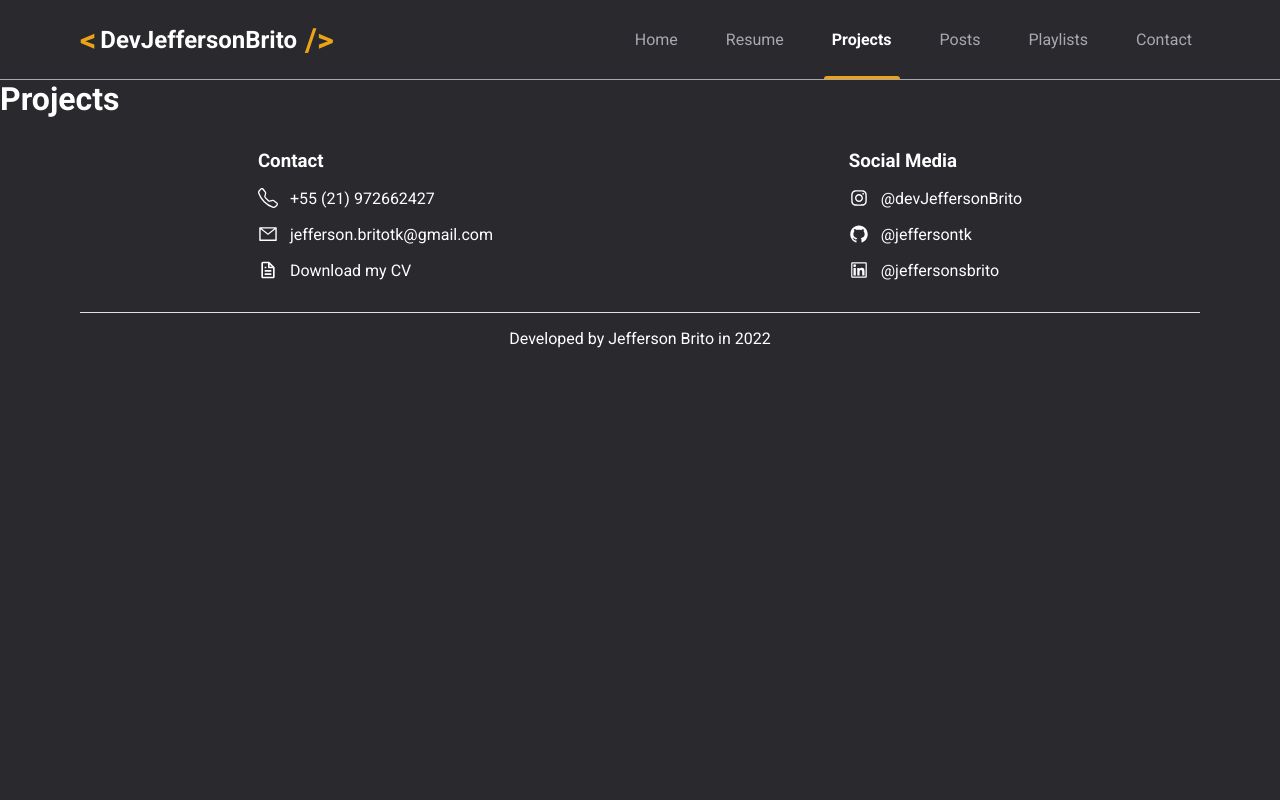
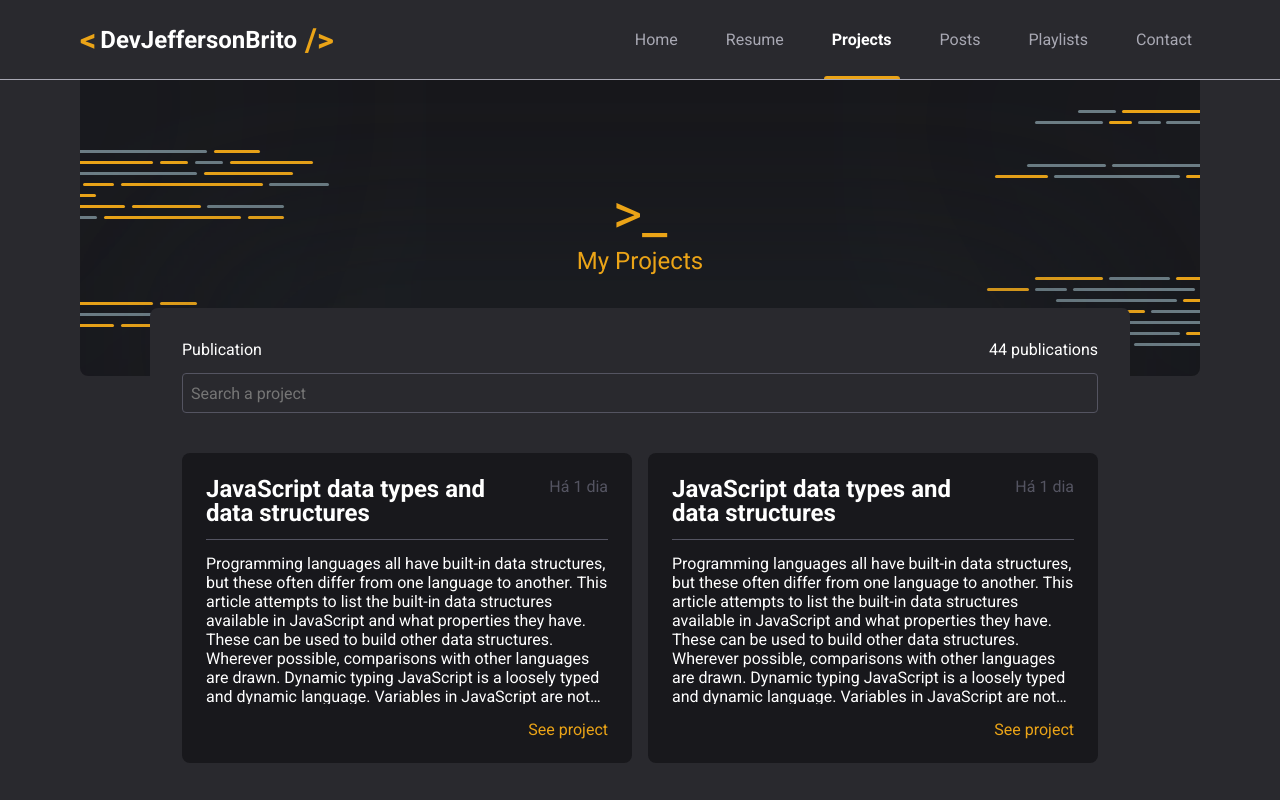
Before and after one commit to jeffersontk/devJeffersonBrito, a Next.js app: page /Projects in a window 1280 px wide. Shown: the top 800 px of the page. Built offline with nearby package versions, Linux system fonts and the light colour scheme.

Commit message:
create styles of projects pages

```diff
--- a/src/pages/Projects/index.tsx
+++ b/src/pages/Projects/index.tsx
@@ -1,7 +1,61 @@
+import Head from "next/head";
+import styles from './styles.module.scss'
 export default function Projects () {
   return(
-    <h1>
-      Projects
-    </h1>
+    <>
+      <Head>
+        <title>Projects - Dev-JeffersonBrito</title>
+      </Head>
+      <main className={styles.mainContainer}>
+        <div className={styles.content}>
+          <div className={styles.cover}>
+            <div className={styles.coverContent}>
+              <span>{`>_`}</span>
+              <h1>My Projects</h1>
+            </div>
+          </div>
+          <div className={styles.contentProjectList}>
+            <div className={styles.contentHeader}>
+              <div className={styles.contentLabel}>
+                <label htmlFor="">Publication</label>
+                <span>44 publications</span>
+              </div>
+              <input type="text" className={styles.contentSearch}  placeholder="Search a project"/>
+            </div>
+            <div className={styles.contentBody}>
+              <a href="#" className={styles.cardProject}>
+                <div className={styles.cardHeader}>
+                  <h3 className={styles.cardTitle}>JavaScript data types and data structures</h3>
+                  <span>Há 1 dia</span>
+                </div>
+                <p className={styles.cardPreview}>
+                Programming languages all have built-in data structures, but these often differ from one language to another. This article attempts to list the built-in data structures available in JavaScript and what properties they have. These can be used to build other data structures. Wherever possible, comparisons with other languages are drawn.
+                Dynamic typing
+                JavaScript is a loosely typed and dynamic language. Variables in JavaScript are not directly associated with any particular value type, and any variable can be assigned (and re-assigned) values of all types:
+                </p>
+                <div className={styles.cardNavigation}>
+                  <a href="#">See project</a>
+                </div>
+              </a>
+
+              <a href="#" className={styles.cardProject}>
+                <div className={styles.cardHeader}>
+                  <h3 className={styles.cardTitle}>JavaScript data types and data structures</h3>
+                  <span>Há 1 dia</span>
+                </div>
+                <p className={styles.cardPreview}>
+                Programming languages all have built-in data structures, but these often differ from one language to another. This article attempts to list the built-in data structures available in JavaScript and what properties they have. These can be used to build other data structures. Wherever possible, comparisons with other languages are drawn.
+                Dynamic typing
+                JavaScript is a loosely typed and dynamic language. Variables in JavaScript are not directly associated with any particular value type, and any variable can be assigned (and re-assigned) values of all types:
+                </p>
+                <div className={styles.cardNavigation}>
+                  <a href="#">See project</a>
+                </div>
+              </a>
+            </div>
+          </div>
+        </div>
+      </main>
+    </>
   )
 }
--- /dev/null
+++ b/src/pages/Projects/styles.module.scss
@@ -0,0 +1,127 @@
+.mainContainer{
+  display: flex;
+  justify-content: center;
+}
+.content{
+  max-width: 1120px;
+  width: 100vw;
+
+  display: flex;
+  flex-direction: column;
+  justify-content: center;
+  align-items: center;
+}
+
+.cover {
+  background-image: url("/images/Cover.svg");
+  background-repeat: no-repeat;
+  background-size: cover;
+  background-position: bottom;
+  max-width: 1120px;
+  width: 100%;
+  height: 296px;
+  border-radius: 0 0 8px 8px;
+
+  display: flex;
+  align-items: center;
+  justify-content: center;
+
+  .coverContent {
+    display: flex;
+    flex-direction: column;
+    align-items: center;
+    justify-content: center;
+    span{
+      font-size: 3.5rem;
+      color: var(--yellow-500);
+    }
+    h1{
+      font-size: 1.5rem;
+      font-weight: 400;
+      color: var(--yellow-500);
+    }
+  }
+}
+
+.contentProjectList{
+  max-width: 980px;
+  background-color: var(--gray-700);
+  margin-top: -68px;
+  padding: 2rem;
+  border-radius: 8px 8px 0 0;
+
+  .contentHeader{
+    margin-bottom: 2.5rem;
+
+    .contentLabel{
+      display: flex;
+      justify-content: space-between;
+      margin-bottom: 0.875rem;
+    }
+    .contentSearch{
+      width: 100%;
+      height: 40px;
+      background-color: var(--gray-700);
+      border: 1px solid var(--gray-500);
+      border-radius: 4px;
+      padding: 0.5rem;
+
+      color: var(--gray-100);
+    }
+  }
+  .contentBody{
+    display: grid;
+    grid-template-columns: repeat(2, 1fr);
+    gap: 1rem;
+
+    .cardProject{
+      background-color: var(--gray-900);
+      padding: 1.5rem;
+      border-radius: 8px;
+      max-width: 450px;
+      cursor: pointer;
+
+      .cardHeader{
+        display: flex;
+        justify-content: space-between;
+        margin-bottom: 0.875rem;
+        padding-bottom: 0.875rem;
+        gap: 0.875rem;
+        border-bottom: 1px solid var(--gray-500);
+
+        h3{
+          font-weight: 700;
+          font-size: 1.5rem;
+          line-height: 1.5rem;
+        }
+        span {
+          white-space: nowrap;
+          color: var(--gray-500);
+        }
+      }
+      .cardPreview{
+        max-height: 150px;
+        text-overflow: ellipsis;
+        overflow: hidden;
+        display: -webkit-box;
+        -webkit-line-clamp: 8;
+        -webkit-box-orient: vertical;
+      }
+      .cardNavigation{
+        display: flex;
+        justify-content: flex-end;
+        margin-top: 1rem;
+
+        a {
+          color: var(--yellow-500);
+        }
+      }
+
+      &:hover {
+        a {
+          text-decoration: underline;
+        }
+      }
+    }
+  }
+}
--- a/src/styles/global.scss
+++ b/src/styles/global.scss
@@ -9,9 +9,10 @@
   --white-100: #E1E1E6;
   --gray-100: #E1E1E6;
   --gray-300: #a8a8b3;
+  --gray-500: #545461;
   --gray-700: #29292E;
   --gray-700-opacity: rgba(41, 41, 46, 0.8);
-  --gray-900: #121214;
+  --gray-900: #18181C;
 
   --yellow-500: #eba417;
 }
```
